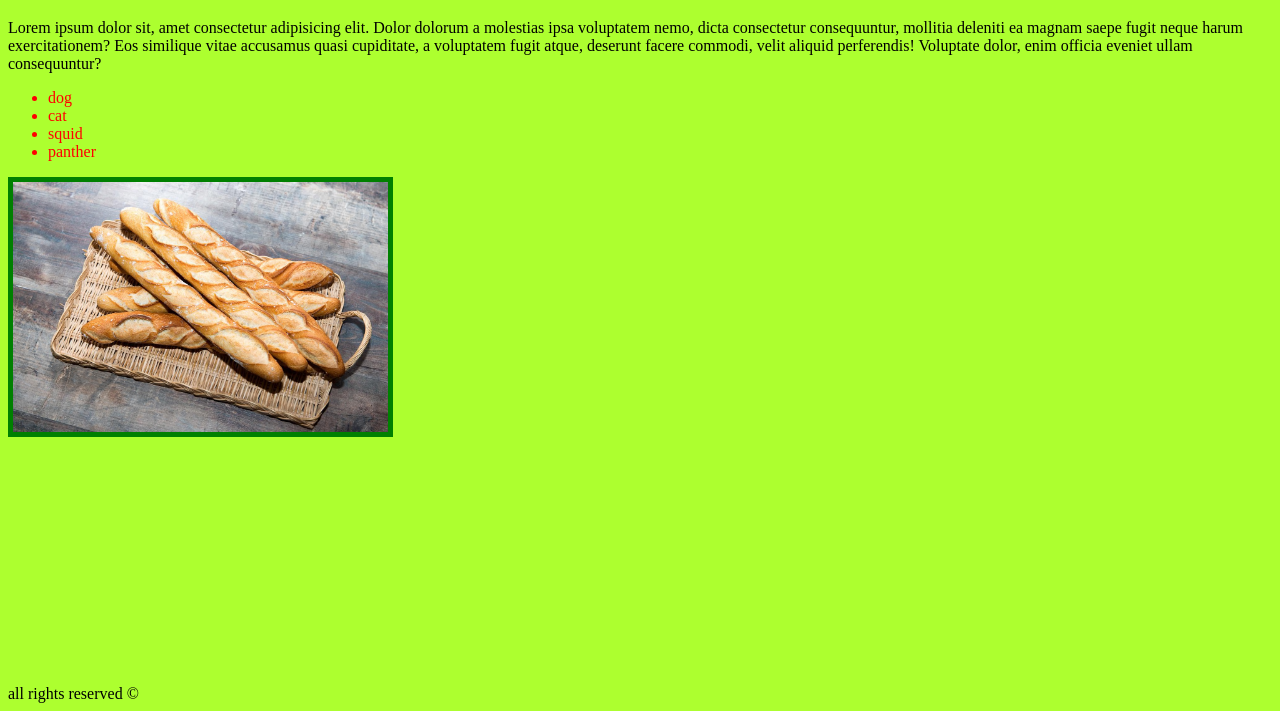
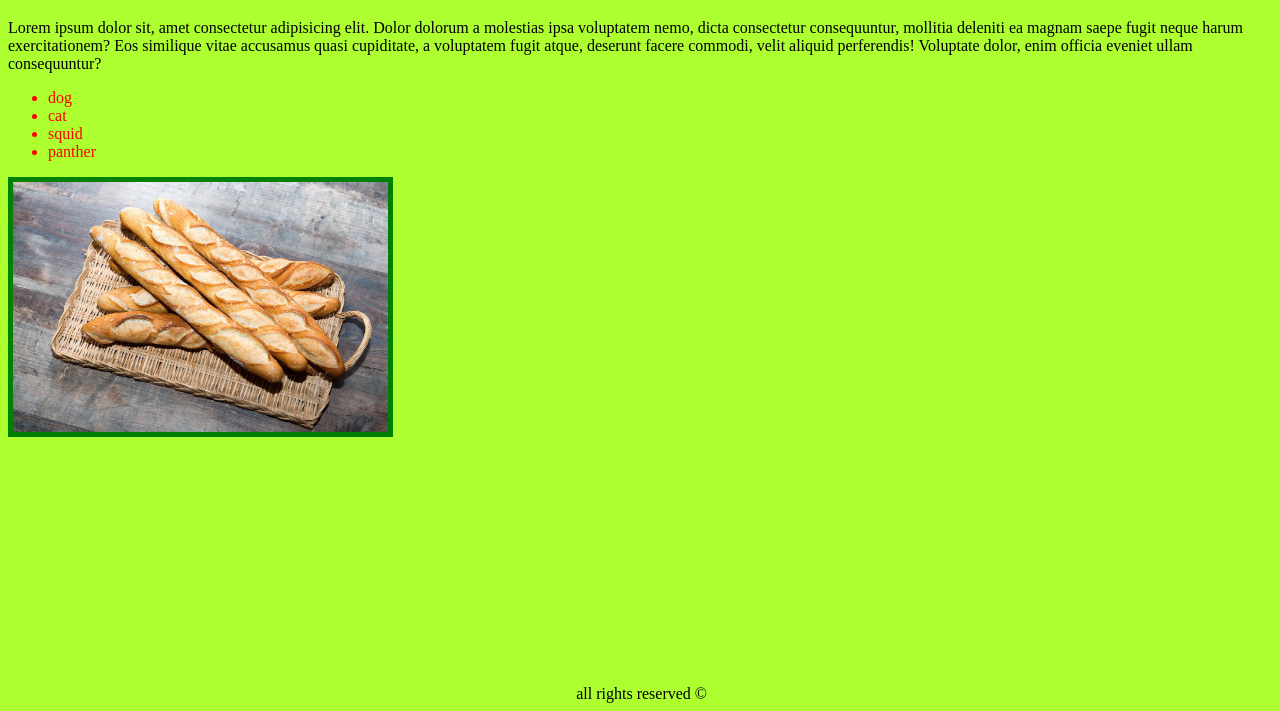
Before and after one commit to eladYaar/Shelter, a plain HTML site: page index.html in a window 1280 px wide. Shown: the part 97-808 px from the top of the page. Drawn offline with Linux system fonts and the light colour scheme.

Commit message:
0.0.6 - fixed footer, again

```diff
--- a/style.css
+++ b/style.css
@@ -1,6 +1,3 @@
-html ,body {
-    height: 100%;
-}
 
 body > h1 {
     text-align: center;
@@ -21,5 +18,7 @@ ul {
 footer {
     position: absolute;
     bottom: 0;
-    width: 100%;
+    width: 99%;
+    text-align: center;
+
 }
```
